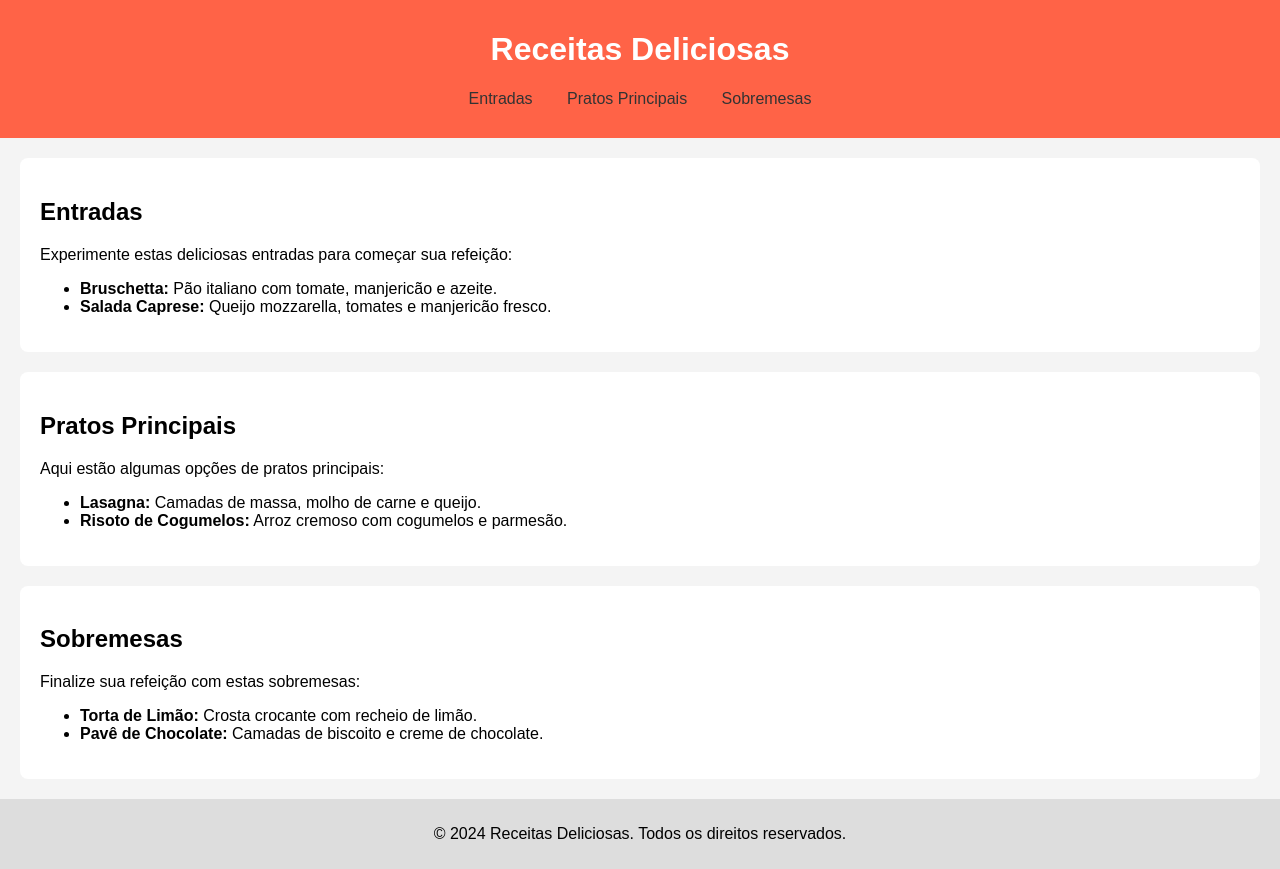
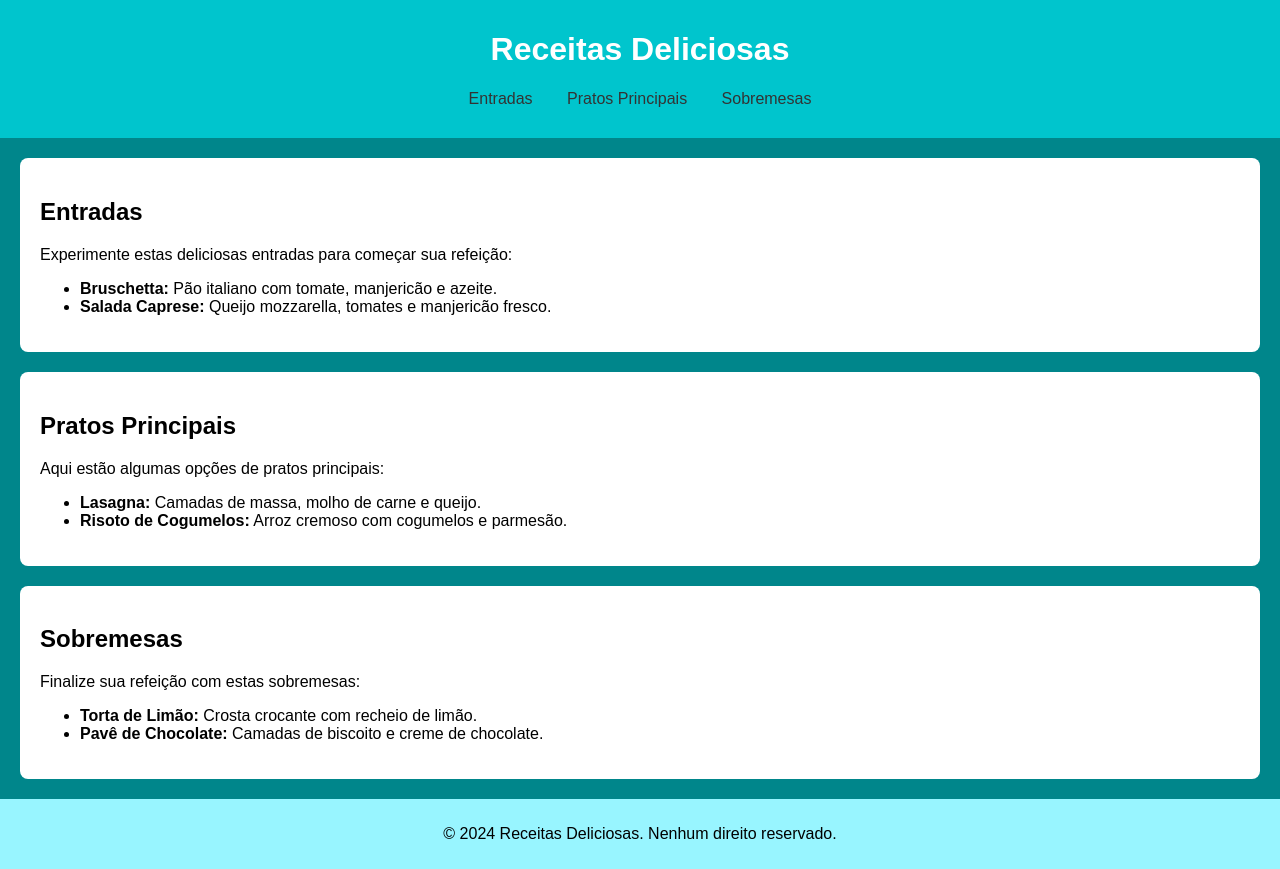
Before and after one commit to Daniel-T-Henriques/Visao-computacional-aula-1, a plain HTML site: page index.html in a window 1280 px wide. Drawn offline with Linux system fonts and the light colour scheme.

Commit message:
Mudança de cores do html

```diff
--- a/index.html
+++ b/index.html
@@ -9,10 +9,10 @@
             font-family: Arial, sans-serif;
             margin: 0;
             padding: 0;
-            background-color: #f4f4f4;
+            background-color: #00868B;
         }
         header {
-            background: #ff6347;
+            background: #00C5CD;
             color: white;
             padding: 10px 0;
             text-align: center;
@@ -34,7 +34,7 @@
         footer {
             text-align: center;
             padding: 10px 0;
-            background: #ddd;
+            background: #98F5FF;
             position: relative;
             bottom: 0;
             width: 100%;
@@ -80,7 +80,7 @@
 </section>
 
 <footer>
-    <p>&copy; 2024 Receitas Deliciosas. Todos os direitos reservados.</p>
+    <p>&copy; 2024 Receitas Deliciosas. Nenhum direito reservado.</p>
 </footer>
 
 </body>
```
